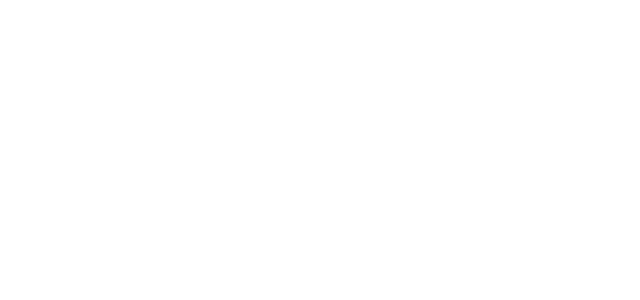
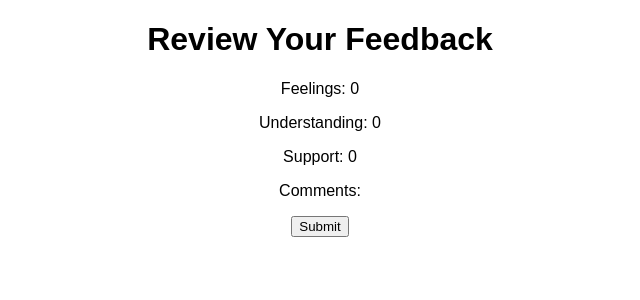
Before and after one commit to bntracy/weekend-redux-feedback-loop, a React (Vite) app: page /#/review in a window 1280 px wide. Shown: the top 300 px of the page, without its empty margins (320-960 px from the left). Built offline with nearby package versions, Linux system fonts and the light colour scheme.

Commit message:
review page done

```diff
--- a/src/components/Review/Review.jsx
+++ b/src/components/Review/Review.jsx
@@ -1,5 +1,30 @@
+import axios from 'axios';
+import { useSelector } from 'react-redux';
+import { useHistory } from 'react-router-dom';
+
 function Review() {
-    return <></>;
+    const history = useHistory();
+    const feelingNum = useSelector(store => store.feelingNum);
+    const understandingNum = useSelector(store => store.understandingNum);
+    const supportNum = useSelector(store => store.supportNum);
+    const commentsText = useSelector(store => store.commentsText);
+
+    const handleClick = () => {
+        axios.post('/api/feedback', {feelingNum, understandingNum, supportNum, commentsText}).then(response => {
+            history.push('/thank-you');
+        }).catch(err => {
+            console.log('Error sending data to database', err);
+        });
+    }
+
+    return <>
+        <h1>Review Your Feedback</h1>
+        <p>Feelings: {feelingNum}</p>
+        <p>Understanding: {understandingNum}</p>
+        <p>Support: {supportNum}</p>
+        <p>Comments: {commentsText}</p>
+        <button data-testid="next" onClick={handleClick}>Submit</button>
+    </>;
 }
 
 export default Review;
```
